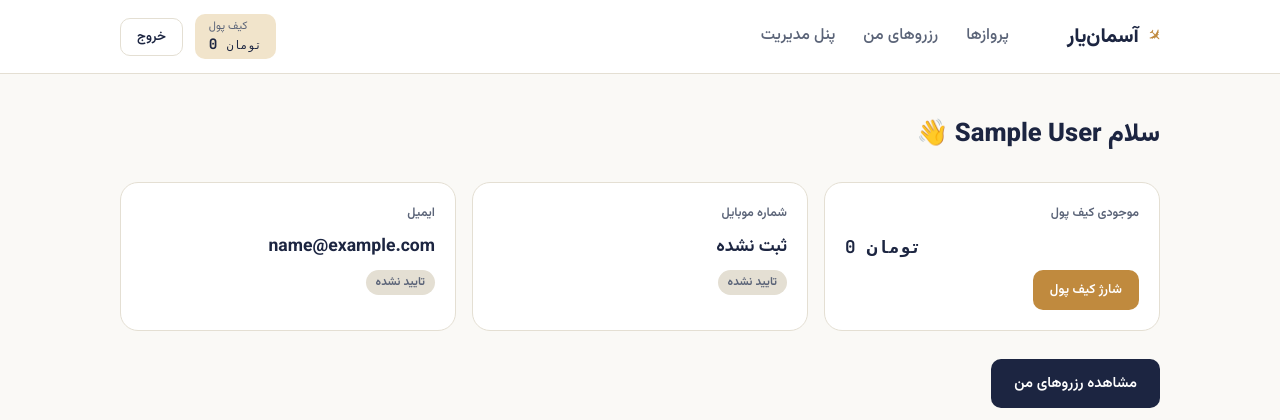
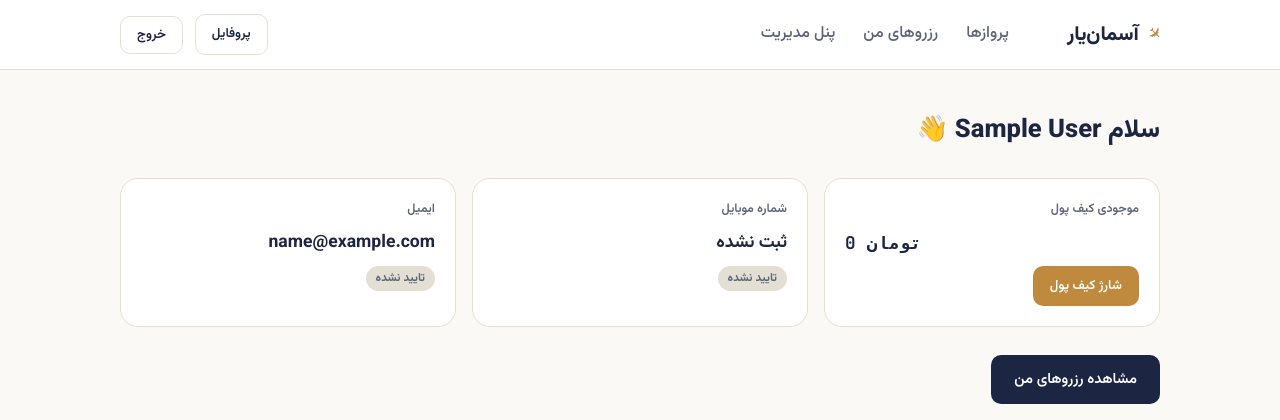
Before and after one commit to elnazMasoudfard/airline-ticket-system, a Django app: page /accounts/profile/ in a window 1280 px wide. Shown: the top 420 px of the page. Run offline with Django 5.2, Linux system fonts and the light colour scheme; the visitor is signed in with stand-in values (Sample User, id 1).

Commit message:
fix(ui): show simple profile link instead of wallet balance in navbar, fix boarding-pass detail alignment

```diff
--- a/static/css/main.css
+++ b/static/css/main.css
@@ -808,3 +808,8 @@ a:focus-visible, button:focus-visible, input:focus-visible, select:focus-visible
   box-shadow: var(--shadow-card);
   border-color: var(--color-accent);
 }
+
+/* ===== Fix boarding-pass detail alignment ===== */
+.boarding-pass-details > div {
+  text-align: right;
+}
--- a/templates/base.html
+++ b/templates/base.html
@@ -31,10 +31,7 @@
 
     <div class="header-auth">
       {% if user.is_authenticated %}
-        <a href="{% url 'accounts:profile' %}" class="wallet-chip">
-          <span class="wallet-label">کیف پول</span>
-          <span class="wallet-amount mono">{{ user.wallet_balance|floatformat:0 }} <small>تومان</small></span>
-        </a>
+        <a href="{% url 'accounts:profile' %}" class="btn btn-ghost btn-sm">پروفایل</a>
         <form action="{% url 'accounts:logout' %}" method="post" class="inline-form">
           {% csrf_token %}
           <button type="submit" class="btn btn-ghost btn-sm">خروج</button>
```
